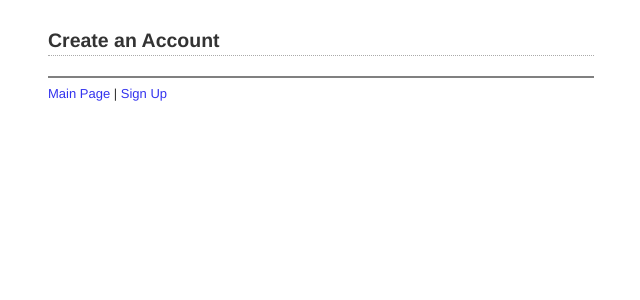
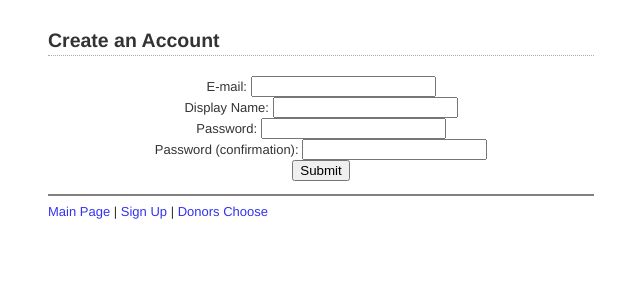
Before and after one commit to smessing/DB4111, a PHP site: page /users/sign_up.php in a window 1280 px wide. Shown: the top 300 px of the page, without its empty margins (319-959 px from the left). Run offline with PHP 8.4, Linux system fonts and the light colour scheme.

Commit message:
working on signup.

```diff
--- a/static/php/footer.php
+++ b/static/php/footer.php
@@ -1,4 +1,4 @@
 <footer>
   <hr noshade/>
-  <a href="../index.html">Main Page</a> | <a href="../users/sign_up.php">Sign Up</a>
+  <a href="../index.html">Main Page</a> | <a href="../users/sign_up.php">Sign Up</a> | <a href="http://www.donorschoose.org/">Donors Choose</a>
 </footer>
--- a/users/sign_up.php
+++ b/users/sign_up.php
@@ -5,6 +5,14 @@
 <body>
 <h2>Create an Account</h2>
 
+<form action="create_user.php" method="post" align="center">
+E-mail: <input type="text" name="email" /> <br/>
+Display Name: <input type="text" name="name"/> <br/>
+Password: <input type="password" name="pass" /> <br/>
+Password (confirmation): <input type="password" name="pass" /> <br/>
+<input type="submit"/>
+</form>
+
 <?php include("../static/php/footer.php"); ?>
 </body>
 </html>
```
